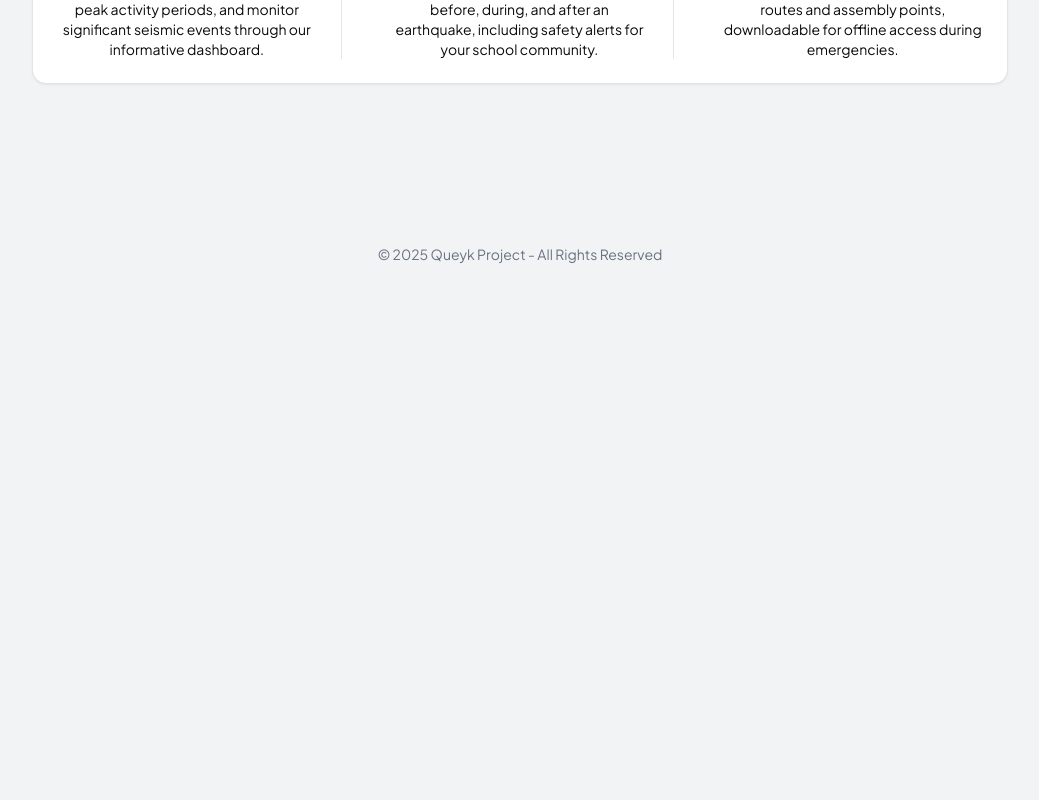
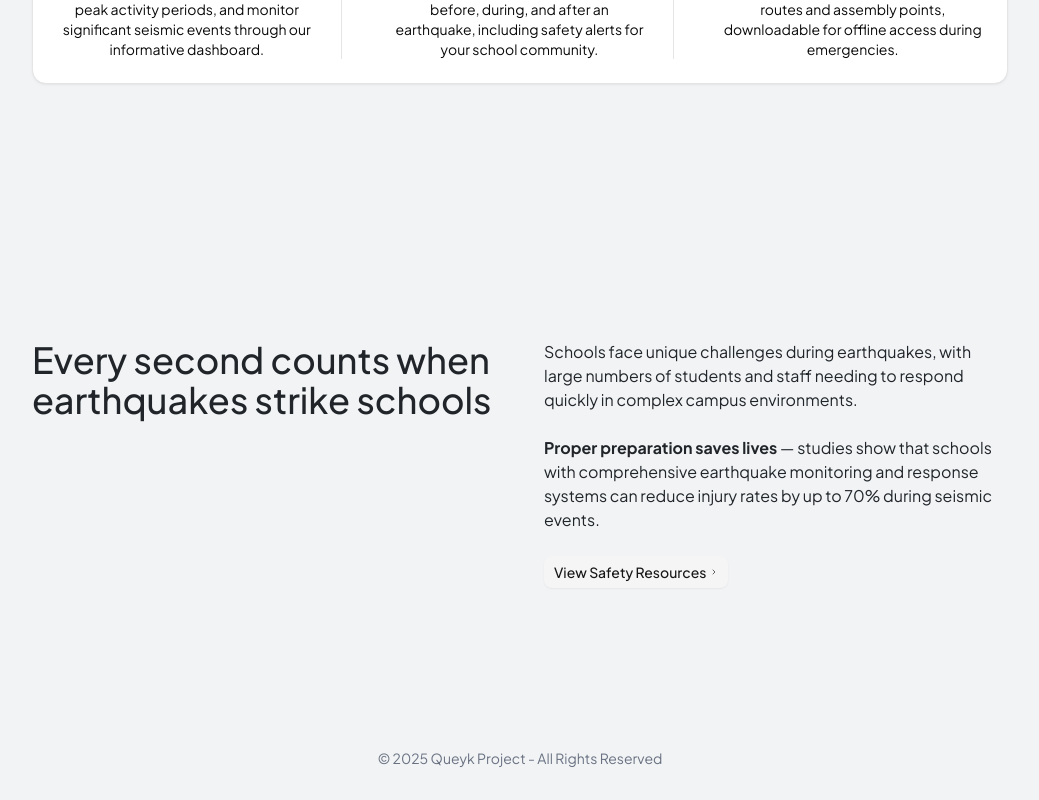
Before and after one commit to project-queyk/queyk-web, a Next.js app: page / in a window 1280 px wide. Shown: the part 1476-2276 px from the top of the page, without its empty margins (120-1159 px from the left). Before the commit the page ends 1772 px from the top, so only its background shows below. Built offline with nearby package versions, Linux system fonts and the light colour scheme; no server answers.

Commit message:
feat: Add content section to the landing page

```diff
--- a/components/LandingPage.tsx
+++ b/components/LandingPage.tsx
@@ -4,7 +4,7 @@ import React from "react";
 import Link from "next/link";
 import Image from "next/image";
 import { motion } from "framer-motion";
-import { Activity, MapPin, Shield } from "lucide-react";
+import { Activity, ChevronRight, MapPin, Shield } from "lucide-react";
 
 import { Button } from "@/components/ui/button";
 import { Card, CardContent, CardHeader } from "@/components/ui/card";
@@ -241,7 +241,7 @@ export default function LandingPage({ isLoggedIn }: { isLoggedIn: boolean }) {
               viewport={{ once: true, margin: "-100px" }}
               transition={{ duration: 0.6 }}
             >
-              <h2 className="text-2xl font-semibold text-balance lg:text-4xl">
+              <h2 className="text-2xl font-semibold text-balance md:text-4xl">
                 Complete earthquake preparedness for your school
               </h2>
               <p className="text-muted-foreground mt-4 text-sm md:text-base">
@@ -321,6 +321,47 @@ export default function LandingPage({ isLoggedIn }: { isLoggedIn: boolean }) {
             </Card>
           </div>
         </section>
+        <section className="py-16 md:py-32">
+          <div className="mx-auto max-w-5xl px-6">
+            <motion.div
+              className="grid gap-6 md:grid-cols-2 md:gap-12"
+              initial={{ opacity: 0, y: 30 }}
+              whileInView={{ opacity: 1, y: 0 }}
+              viewport={{ once: true, margin: "-100px" }}
+              transition={{ duration: 0.7 }}
+            >
+              <h2 className="text-2xl font-medium md:text-4xl">
+                Every second counts when earthquakes strike schools
+              </h2>
+              <div className="space-y-6 text-sm md:text-base">
+                <p>
+                  Schools face unique challenges during earthquakes, with large
+                  numbers of students and staff needing to respond quickly in
+                  complex campus environments.
+                </p>
+                <p>
+                  <span className="font-bold">
+                    Proper preparation saves lives
+                  </span>{" "}
+                  — studies show that schools with comprehensive earthquake
+                  monitoring and response systems can reduce injury rates by up
+                  to 70% during seismic events.
+                </p>
+                <Button
+                  asChild
+                  variant="secondary"
+                  size="sm"
+                  className="gap-1 pr-1.5"
+                >
+                  <Link href="/protocols">
+                    <span>View Safety Resources</span>
+                    <ChevronRight className="size-2" />
+                  </Link>
+                </Button>
+              </div>
+            </motion.div>
+          </div>
+        </section>
       </main>
       <motion.footer
         className="py-8 text-center text-sm text-gray-500"
```
